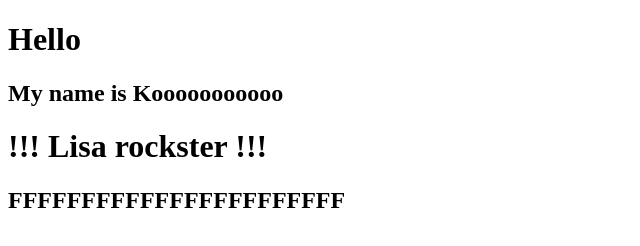
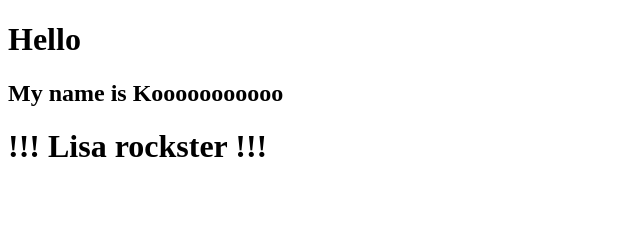
Before and after one commit to chakrit66/Lab2, a plain HTML site: page index.html in a window 1280 px wide. Shown: the whole page, without its empty margins (0-640 px from the left). Drawn offline with Linux system fonts and the light colour scheme.

Commit message:
Update index.html

```diff
--- a/index.html
+++ b/index.html
@@ -10,6 +10,6 @@
     <h2>My name is Kooooooooooo</h2>
 
     <h1>!!! Lisa rockster  !!!</h1>
-    <h2>FFFFFFFFFFFFFFFFFFFFFFF</h2>
+
 </body>
 </html>
```
